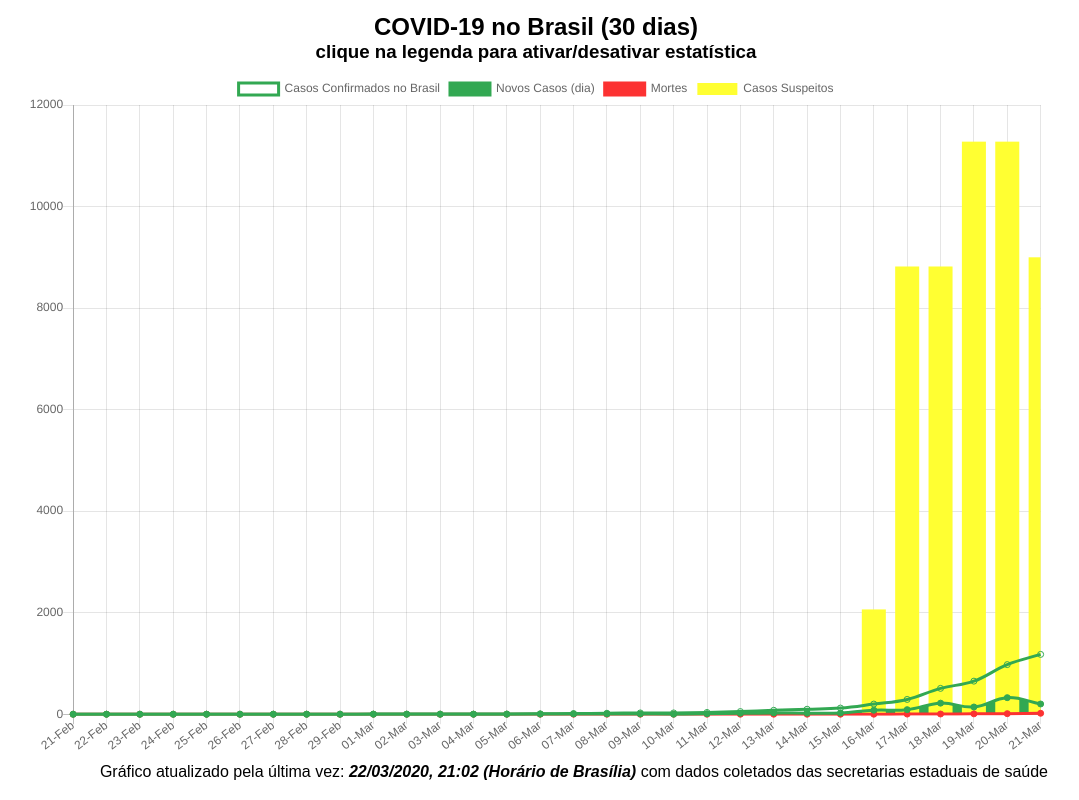
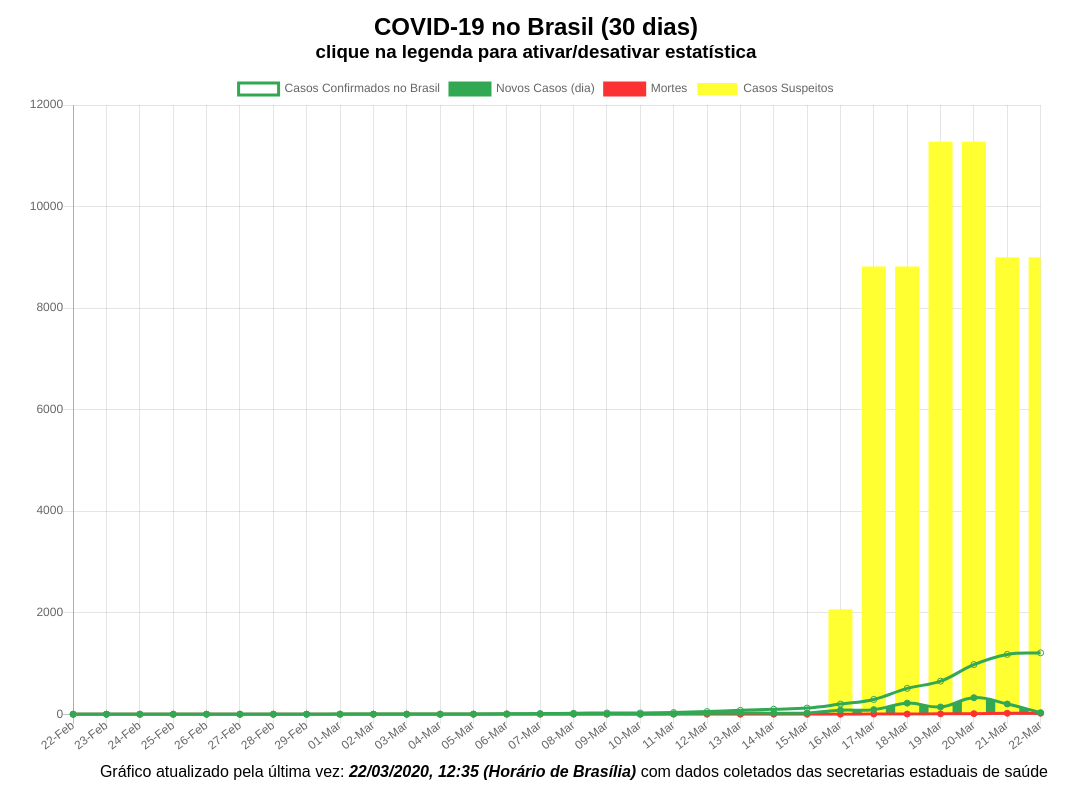
Before and after one commit to ga-fleury/Coronavirus-Brasil, a plain HTML site: page index.html in a window 1280 px wide. Shown: the whole page, without its empty margins (104-1183 px from the left). Drawn offline with nearby package versions, Linux system fonts and the light colour scheme.

Commit message:
22 march first update

```diff
--- a/data/brasil_full.csv
+++ b/data/brasil_full.csv
@@ -60,3 +60,4 @@ dia,casos_total,casos_dia,mortes_total,casos_suspeitos
 19-Mar,651,142,7,11278
 20-Mar,977,326,11,11278
 21-Mar,1178,201,18,9000
+22-Mar,1209,31,18,9000
--- a/index.html
+++ b/index.html
@@ -41,7 +41,7 @@
     <h3>clique na legenda para ativar/desativar estatística</h3>
 <div class="chart-wrap">
   <canvas id="chart"></canvas>
-  <span class="info"><a href="https://ourworldindata.org/coronavirus-source-data">Gráfico atualizado pela última vez: <b><i>22/03/2020, 21:02 (Horário de Brasília)</i></b> com dados coletados das secretarias estaduais de saúde</a> </span>
+  <span class="info"><a href="https://ourworldindata.org/coronavirus-source-data">Gráfico atualizado pela última vez: <b><i>22/03/2020, 12:35 (Horário de Brasília)</i></b> com dados coletados das secretarias estaduais de saúde</a> </span>
 </div>
 </body>
 </html>
```
Also changed, not shown: mobile.html (+1 -1 lines).
